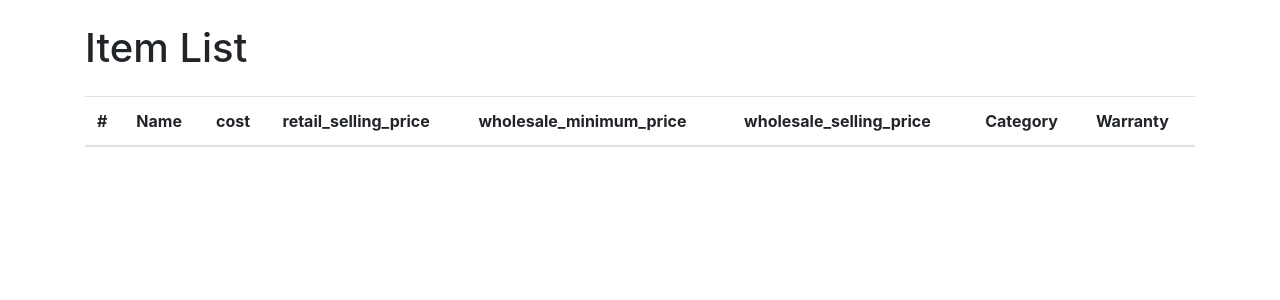
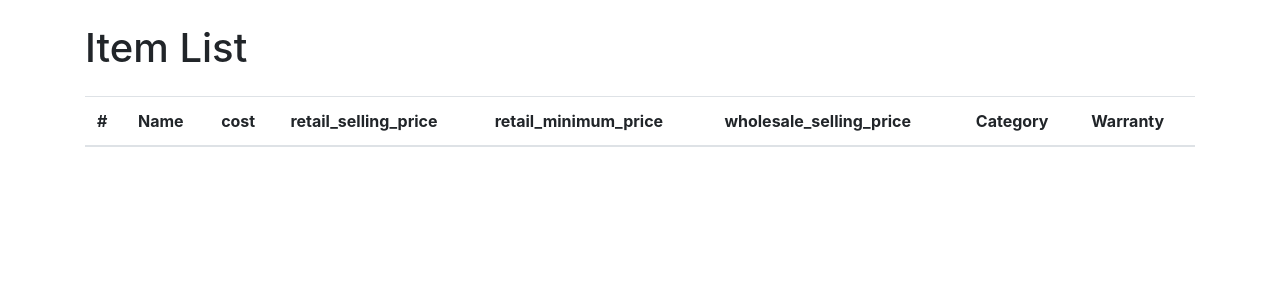
Before and after one commit to Denuwan392/santek-mobile, a Django app: page /inventory/items/ in a window 1280 px wide. Shown: the part 56-356 px from the top of the page. Run offline with Django 5.2, Linux system fonts and the light colour scheme; the visitor is signed in with stand-in values (Sample User, id 1); data that the repository does not hold is empty; parts of the project's set-up code (start-up, migrations or seed data) failed here and were passed over; some libraries are stand-ins or nearby versions.

Commit message:
Update item_list.html

```diff
--- a/inventory/templates/inventory/item_list.html
+++ b/inventory/templates/inventory/item_list.html
@@ -11,7 +11,7 @@
             <th scope="col">Name</th>
             <th scope="col">cost</th>
             <th scope="col">retail_selling_price</th>
-            <th scope="col">wholesale_minimum_price</th>
+            <th scope="col">retail_minimum_price</th>
             <th scope="col">wholesale_selling_price</th>
             <th scope="col">Category</th>
             <th scope="col">Warranty</th>
@@ -24,9 +24,9 @@
             <td>{{ item.name }}</td>
             <td>{{ item.cost }}</td>
             <td>{{ item.retail_selling_price }}</td>
-            <td>{{ item.wholesale_minimum_price }}</td>
+            <td>{{ item.retail_minimum_price }}</td>
             <td>{{ item.wholesale_selling_price }}</td>
-            <td>{{ item.category.name }}</td>
+            <td>{{ item.category }}</td>
             <td>{{ item.warranty }}</td>
         </tr>
         {% endfor %}
```
